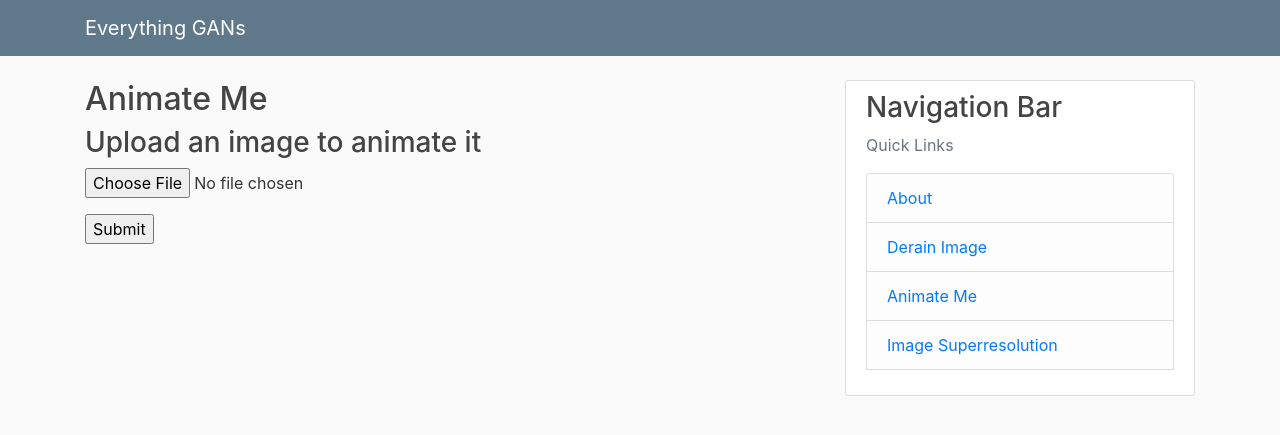
After one commit to jain-aayush/EverythingGANs, a Flask app: template templates/animate.html in a window 1280 px wide. The commit adds this page. Shown: the top 435 px of the page. Run offline with Flask 2, Linux system fonts and the light colour scheme; the template is opened without the code that fills it, so the values that code supplies are empty; some libraries are stand-ins or nearby versions.

Commit message:
Add webpage for animate me

```diff
--- /dev/null
+++ b/templates/animate.html
@@ -0,0 +1,35 @@
+{% extends "layout.html" %}
+{% block content %}
+
+    <h2> Animate Me </h2>
+
+    {% if image_file %}
+        <h3> Image </h3>
+        <div>
+            <img src="{{ image_file }}" style="margin:20px">
+        </div>
+        {% if "animated" not in image_file %}
+            <form method="post" action="{{ url_for('animate', image_file = image_file.split("/")[-1] ) }}" enctype="multipart/form-data">
+                <p>
+                    <input type="submit" value="Animate This">
+                </p>
+            </form>
+        {% endif %}
+
+    {% else %}
+
+        <h3>Upload an image to animate it</h3>
+
+         <form method="post" action="{{ url_for('animateme') }}" enctype="multipart/form-data">
+             <dl>
+                 <p>
+                     <input type="file" name="file" autocomplete="off" required>
+                 </p>
+             </dl>
+                 <p>
+                     <input type="submit" value="Submit">
+                 </p>
+        </form>
+
+    {% endif %}
+{% endblock content %}
--- a/templates/layout.html
+++ b/templates/layout.html
@@ -44,7 +44,7 @@
               <ul class="list-group">
                   <li class="list-group-item list-group-item-light"><a href="{{ url_for('about') }}">About</a></li>
                   <li class="list-group-item list-group-item-light"><a href="{{ url_for('deraining') }}">Derain Image</a></li>
-                <li class="list-group-item list-group-item-light"><a href="#recbooks">Animate Me</li>
+                  <li class="list-group-item list-group-item-light"><a href="{{ url_for('animateme') }}">Animate Me</li>
                 <li class="list-group-item list-group-item-light"><a href="{{ url_for('superresolution') }}">Image Superresolution</li>
               </ul>
             </p>
```
